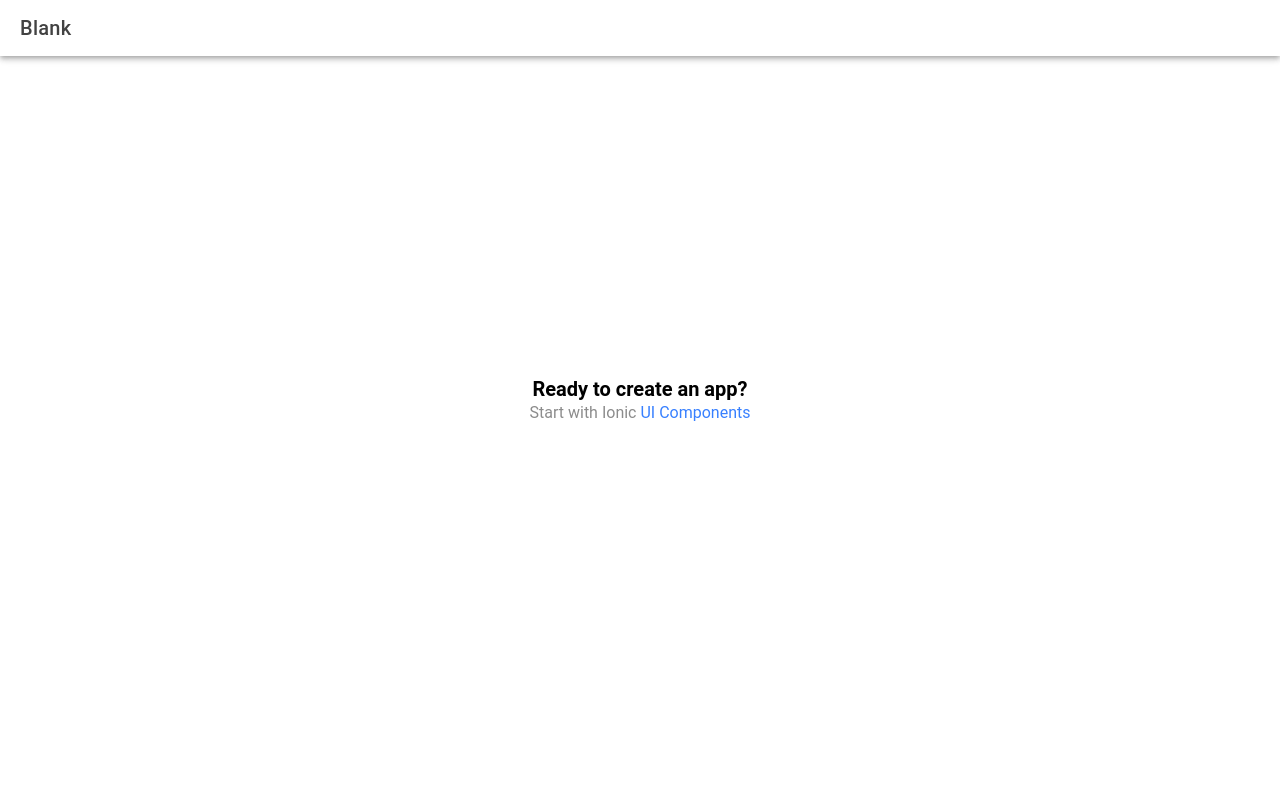
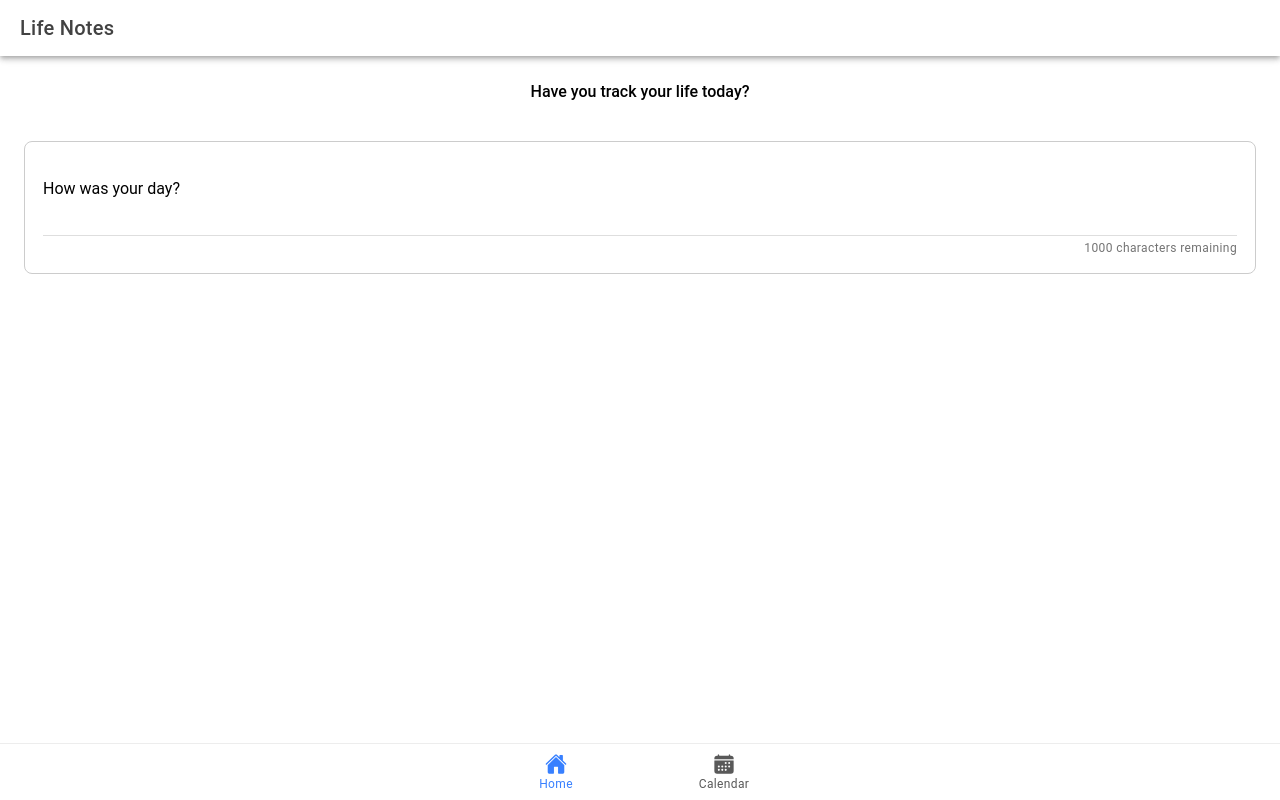
Before and after one commit to Ajeppp/LifeNotes-MobileCross, a React (Vite) app: page /home in a window 1280 px wide. Built offline with nearby package versions, Linux system fonts and the light colour scheme.

Commit message:
make homePage and calenderPage

```diff
--- a/src/App.tsx
+++ b/src/App.tsx
@@ -1,6 +1,7 @@
 import { Redirect, Route } from 'react-router-dom';
-import { IonApp, IonRouterOutlet, setupIonicReact } from '@ionic/react';
+import { IonApp, IonIcon, IonLabel, IonRouterOutlet, IonTabBar, IonTabButton, IonTabs, setupIonicReact } from '@ionic/react';
 import { IonReactRouter } from '@ionic/react-router';
+import { calendar, home } from 'ionicons/icons';
 import Home from './pages/Home';
 
 /* Core CSS required for Ionic components to work properly */
@@ -21,20 +22,36 @@ import '@ionic/react/css/display.css';
 
 /* Theme variables */
 import './theme/variables.css';
+import Calendar from './pages/Calendar';
 
 setupIonicReact();
 
 const App: React.FC = () => (
   <IonApp>
     <IonReactRouter>
+      <IonTabs>
         <IonRouterOutlet>
           <Route exact path="/home">
             <Home />
+          </Route>
+          <Route exact path="/calendar">
+            <Calendar />
           </Route>
           <Route exact path="/">
             <Redirect to="/home" />
           </Route>
         </IonRouterOutlet>
+        <IonTabBar slot='bottom'>
+          <IonTabButton tab="home" href="/home">
+            <IonIcon icon={home} />
+            <IonLabel>Home</IonLabel>
+          </IonTabButton>
+          <IonTabButton tab='calendar' href='/calendar'>
+            <IonIcon icon={calendar} />
+            <IonLabel>Calendar</IonLabel>
+          </IonTabButton>
+        </IonTabBar>
+      </IonTabs>
     </IonReactRouter>
   </IonApp>
 );
--- a/src/components/ExploreContainer.css
+++ /dev/null
@@ -1,24 +0,0 @@
-#container {
-  text-align: center;
-  position: absolute;
-  left: 0;
-  right: 0;
-  top: 50%;
-  transform: translateY(-50%);
-}
-
-#container strong {
-  font-size: 20px;
-  line-height: 26px;
-}
-
-#container p {
-  font-size: 16px;
-  line-height: 22px;
-  color: #8c8c8c;
-  margin: 0;
-}
-
-#container a {
-  text-decoration: none;
-}
--- a/src/components/ExploreContainer.tsx
+++ /dev/null
@@ -1,14 +0,0 @@
-import './ExploreContainer.css';
-
-interface ContainerProps { }
-
-const ExploreContainer: React.FC<ContainerProps> = () => {
-  return (
-    <div id="container">
-      <strong>Ready to create an app?</strong>
-      <p>Start with Ionic <a target="_blank" rel="noopener noreferrer" href="https://ionicframework.com/docs/components">UI Components</a></p>
-    </div>
-  );
-};
-
-export default ExploreContainer;
--- /dev/null
+++ b/src/pages/Calendar.tsx
@@ -0,0 +1,47 @@
+import { IonCol, IonContent, IonDatetime, IonGrid, IonHeader, IonItem, IonLabel, IonList, IonPage, IonRow, IonTitle, IonToolbar } from "@ionic/react"
+
+
+
+const Calendar: React.FC = () => {
+    return (
+        <IonPage>
+            <IonHeader>
+                <IonToolbar>
+                    <IonTitle>Calendar</IonTitle>
+                </IonToolbar>
+            </IonHeader>
+            <IonContent>
+                <IonGrid>
+                    <IonRow>
+                        <IonCol>
+                            <IonDatetime presentation="date"></IonDatetime>
+                        </IonCol>
+                    </IonRow>
+                    <IonRow>
+                        <IonCol>
+                            <IonList>
+                                <IonItem>
+                                    <IonLabel>Pokémon Yellow</IonLabel>
+                                </IonItem>
+                                <IonItem>
+                                    <IonLabel>Mega Man X</IonLabel>
+                                </IonItem>
+                                <IonItem>
+                                    <IonLabel>The Legend of Zelda</IonLabel>
+                                </IonItem>
+                                <IonItem>
+                                    <IonLabel>Pac-Man</IonLabel>
+                                </IonItem>
+                                <IonItem>
+                                    <IonLabel>Super Mario World</IonLabel>
+                                </IonItem>
+                            </IonList>
+                        </IonCol>
+                    </IonRow>
+                </IonGrid>
+            </IonContent>
+        </IonPage>
+    )
+}
+
+export default Calendar;
--- a/src/pages/Home.css
+++ b/src/pages/Home.css
@@ -0,0 +1,18 @@
+#sectionTitle {
+  margin: 1rem 0;
+  font-size: 1rem;
+  font-weight: 500;
+  margin-bottom: 1rem;
+  text-align: center;
+}
+
+#inputField {
+  margin: 1.2rem;
+  height: auto;
+  border: 1px solid #ccc;
+  border-radius: 0.5rem;
+}
+
+#inputText {
+  padding: 0.8rem;
+}
--- a/src/pages/Home.tsx
+++ b/src/pages/Home.tsx
@@ -1,5 +1,4 @@
-import { IonContent, IonHeader, IonPage, IonTitle, IonToolbar } from '@ionic/react';
-import ExploreContainer from '../components/ExploreContainer';
+import { IonCol, IonContent, IonGrid, IonHeader, IonInput, IonPage, IonRow, IonText, IonTextarea, IonTitle, IonToolbar } from '@ionic/react';
 import './Home.css';
 
 const Home: React.FC = () => {
@@ -7,16 +6,31 @@ const Home: React.FC = () => {
     <IonPage>
       <IonHeader>
         <IonToolbar>
-          <IonTitle>Blank</IonTitle>
+          <IonTitle>Life Notes</IonTitle>
         </IonToolbar>
       </IonHeader>
       <IonContent fullscreen>
-        <IonHeader collapse="condense">
-          <IonToolbar>
-            <IonTitle size="large">Blank</IonTitle>
-          </IonToolbar>
-        </IonHeader>
-        <ExploreContainer />
+        <IonGrid>
+          <IonRow>
+            <IonCol id="sectionTitle">
+              <IonText>Have you track your life today?</IonText>
+            </IonCol>
+          </IonRow>
+          <IonRow>
+            <IonCol id="inputField">
+              <IonTextarea
+                id='inputText'
+                autoGrow={true}
+                label="How was your day?"
+                labelPlacement="floating"
+                placeholder="Write something..."
+                counter={true}
+                maxlength={1000}
+                counterFormatter={(inputLength, maxLength) => `${maxLength - inputLength} characters remaining`}
+              ></IonTextarea>
+            </IonCol>
+          </IonRow>
+        </IonGrid>
       </IonContent>
     </IonPage>
   );
```
Also changed, not shown: src/pages/Calendar.css (added). Lines whose indentation alone changed are shown as unchanged.
